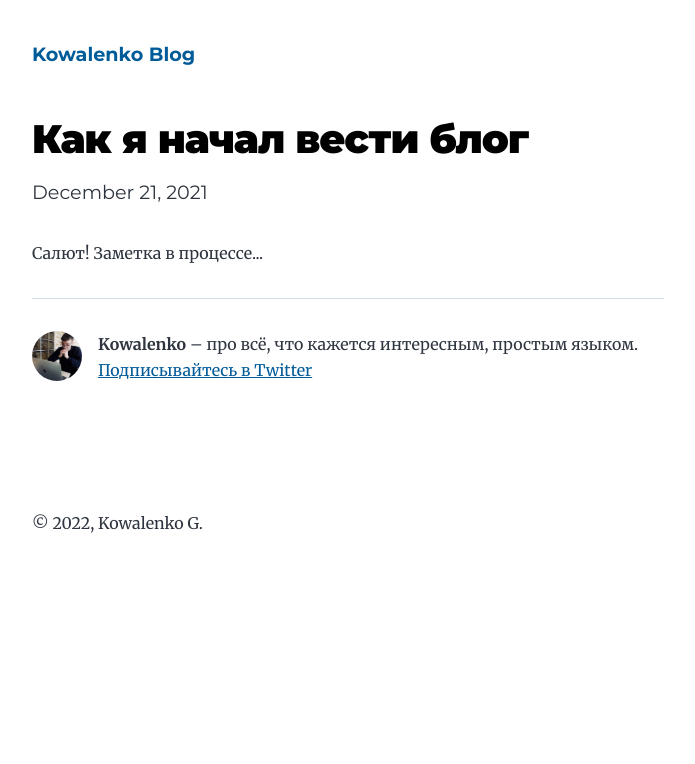
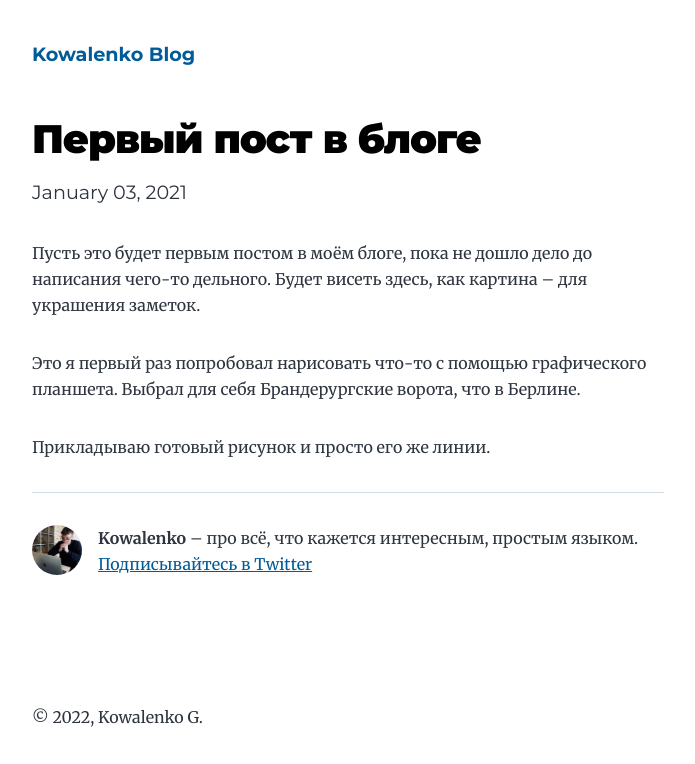
Before and after one commit to shpilson/gatsby-starter-blog, a Gatsby site: page /first-post/ in a window 1280 px wide. Shown: the whole page, without its empty margins (292-987 px from the left). Built offline with nearby package versions, Linux system fonts and the light colour scheme; Gatsby itself is replaced by a stand-in of ours.

Commit message:
Добавил первый пост

```diff
--- a/content/blog/first-post/index.md
+++ b/content/blog/first-post/index.md
@@ -1,7 +1,13 @@
 ---
-title: Как я начал вести блог
-date: "2021-12-21T17:20:32.169Z"
-description: Мои впечатления о настройке рабочего окружения для ведения этого блога.
+title: Первый пост в блоге
+date: "2021-01-03T18:14:32.169Z"
+description: Просто рисунок в Figma.
 ---
 
-Салют! Заметка в процессе...
+Пусть это будет первым постом в моём блоге, пока не дошло дело до написания чего-то дельного.
+Будет висеть здесь, как картина – для украшения заметок.
+
+Это я первый раз попробовал нарисовать что-то с помощью графического планшета.
+Выбрал для себя Брандерургские ворота, что в Берлине.
+
+Прикладываю готовый рисунок и просто его же линии.
```
